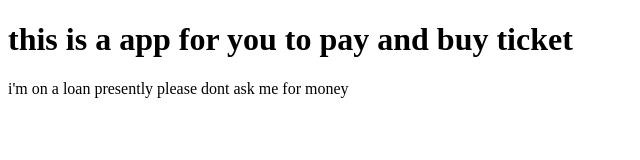
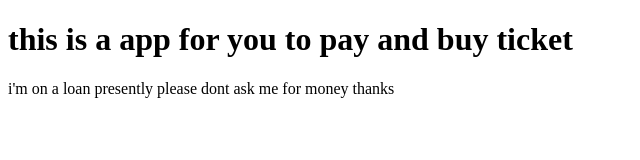
Before and after one commit to oluwapelumi2366/ticketapp, a plain HTML site: page index.html in a window 1280 px wide. Shown: the full height of the page, 0-640 px from the left. Drawn offline with Linux system fonts and the light colour scheme.

```diff
--- a/index.html
+++ b/index.html
@@ -10,6 +10,6 @@
 	<body>
 
 		<h1> this is a app for you to pay and buy ticket</h1>
-		<p>i'm on a loan presently please dont ask me for money</p>
+		<p>i'm on a loan presently please dont ask me for money thanks</p>
 	</body>
 </html>
```
